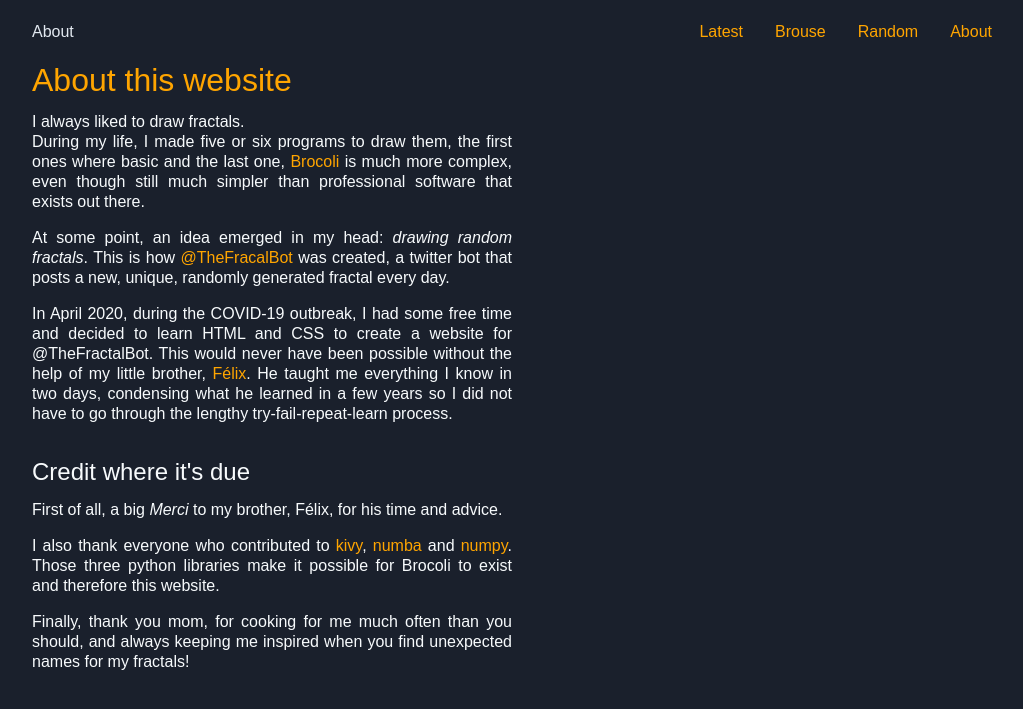
After one commit to ddorn/thefractal.space, a Flask app: page /about in a window 1280 px wide. The commit adds this page. Shown: the top 709 px of the page, without its empty margins (128-1151 px from the left). Run offline with Flask 2, Linux system fonts and the light colour scheme.

Commit message:
add about page

```diff
--- a/thefractalbot_web/app.py
+++ b/thefractalbot_web/app.py
@@ -52,10 +52,15 @@ def random():
 def brouse():
     today = datetime.today()
     one_day = timedelta(1)
-    days = [today - i * one_day for i in range(10)]
+    days = [today - i * one_day for i in range(60)]
     for day in days:
         ensure_daily_exists(day)
-    return render_template("brouse.html", days=days)
+    return render_template("brouse.html", days=days, title="Browse")
+
+
+@app.route("/about")
+def about():
+    return render_template("about.html", title="About")
 
 
 if __name__ == '__main__':
--- a/thefractalbot_web/static/style.css
+++ b/thefractalbot_web/static/style.css
@@ -20,8 +20,8 @@ menu, nav, output, ruby, section, summary,
 time, mark, audio, video {
 	margin: 0;
 	padding: 0;
+	font: inherit;
 	font-size: 100%;
-	font: inherit;
 	vertical-align: baseline;
     text-decoration: none;
 }
@@ -61,11 +61,14 @@ table {
     --blue-200: #354157;
     --blue-100: #1a202c;
     --orange: #ffa500;
+    --font-fat: "Cantarell", sans-serif;
+    --font-thin: "Cantarell Light", sans-serif;
 }
 
 * {
     /*border: 1px solid white !important;*/
     border: 0 solid var(--blue-100);
+    box-sizing: border-box;
 }
 
 :focus {
@@ -77,20 +80,24 @@ table {
             border-top-color 0.3s;
 }
 
+em {
+    font-style: italic;
+}
+
 body {
     margin: 0;
     padding: 0;
-    font-family: sans-serif;
+    font-family: var(--font-thin);
     color: var(--blue-900);
     background: var(--blue-100);
-    box-sizing: border-box;
 }
 
 .narrow_container {
-    max-width: 80%;
+    max-width: 75%;
     display: flex;
     flex-direction: column;
-    margin: 0 auto;
+    margin: 0 auto 2em auto;
+
 }
 
 a {
@@ -103,26 +110,27 @@ a:hover {
 }
 
 .top_bar {
-    padding: 1.5em 1.5em;
+    padding: 1.5em 0;
     align-items: center;
     /*background: var(--blue-100);*/
 }
 
-.big__title {
+.bar__title {
     color: var(--blue-700);
     position: center;
+    font-family: var(--font-fat);
 }
 
 .top_bar .navbar a {
     margin-left: 2em;
     padding: 0;
+    font-family: var(--font-fat);
 }
 
 
 .brouse__container {
     display: grid;
     grid-template-columns: repeat(4, 1fr);
-    padding: 0 1.5em;
     grid-gap: 1em;
 }
 
@@ -161,6 +169,7 @@ a:hover {
 
 .navbar a {
     margin: 0 0 0 0.5rem ;
+    font-family: var(--font-fat);
 }
 
 
@@ -168,6 +177,7 @@ a:hover {
     color: var(--blue-700);
     margin-top: 1rem;
     font-size: 1.5rem;
+    font-family: var(--font-fat);
 }
 
 .aside__subtitle {
@@ -228,3 +238,22 @@ aside {
     display: flex;
     justify-content: space-between;
 }
+
+.title--about {
+    font-size: 2em;
+    color: var(--orange);
+    font-family: var(--font-fat);
+}
+
+.section__title--about {
+    font-size: 1.5em;
+    margin-top: 1.5em;
+    font-family: var(--font-fat);
+}
+
+.p--about {
+    margin-top: 1em;
+    width: 50%;
+    text-align: justify;
+    line-height: 1.25em;
+}
--- /dev/null
+++ b/thefractalbot_web/templates/about.html
@@ -0,0 +1,53 @@
+{% extends "layouts/regular.html" %}
+{% block content %}
+    <h1 class="title--about">About this website</h1>
+    <p class="p--about">
+        I always liked to draw fractals. <br>
+        During my life, I made five or six programs to
+        draw them, the first ones where basic and the last
+        one, <a href="https://gitlab.com/ddorn/brocoli">Brocoli</a>
+        is much more complex, even though still much simpler than
+        professional software that exists out there.
+    </p>
+
+    <p class="p--about">
+        At some point, an idea emerged in my head:
+        <em>drawing random fractals</em>. This is how
+        <a href="https://twitter.com/TheFractalBot">@TheFracalBot</a>
+        was created, a twitter bot that posts a new, unique, randomly
+        generated fractal every day.
+    </p>
+
+    <p class="p--about">
+        In April 2020, during the COVID-19 outbreak,
+        I had some free time and decided to learn HTML
+        and CSS to create a website for @TheFractalBot.
+        This would never have been possible without the
+        help of my little brother, <a href="https://felixdorn.fr">Félix</a>.
+        He taught me everything I know in two days,
+        condensing what he learned in a few years so
+        I did not have to go through the lengthy
+        try-fail-repeat-learn process.
+    </p>
+
+    <h2 class="section__title--about">Credit where it's due</h2>
+    <p class="p--about">
+        First of all, a big <em>Merci</em> to my brother, Félix,
+        for his time and advice.
+    </p>
+    <p class="p--about">
+        I also thank everyone who contributed to
+        <a href="https://kivy.org/">kivy</a>,
+        <a href="https://numba.pydata.org/">numba</a> and
+        <a href="https://numpy.org/">numpy</a>.
+        Those three python libraries make it possible
+        for Brocoli to exist and therefore this website.
+    </p>
+    <p class="p--about">
+        Finally, thank you mom, for cooking for me much often
+        than you should, and always keeping me inspired when you find
+        unexpected names for my fractals!
+    </p>
+
+
+{% endblock %}
--- a/thefractalbot_web/templates/index.html
+++ b/thefractalbot_web/templates/index.html
@@ -1,4 +1,4 @@
-{% extends "base.html" %}
+{% extends "layouts/base.html" %}
 {% block body %}
     <div class="container">
         <img src="{{ url_for("static", filename=fractal_src) }}" alt="The Fractal" class="fractal">
@@ -8,7 +8,7 @@
                     <a href="{{ url_for("latest") }}">Latest</a>
                     <a href="{{ url_for("brouse") }}">Brouse</a>
                     <a href="{{ url_for("random") }}">Random</a>
-                    <a href="about.html">About</a>
+                    <a href="{{ url_for("about") }}">About</a>
                 </nav>
 
                 <h1 class="aside__title">{{ title }}</h1>
--- a/thefractalbot_web/templates/base.html
+++ b/thefractalbot_web/templates/layouts/base.html
@@ -5,7 +5,7 @@
     <meta name="viewport"
           content="width=device-width, user-scalable=yes, initial-scale=1.0, maximum-scale=6.0, minimum-scale=1.0">
     <meta http-equiv="X-UA-Compatible" content="ie=edge">
-    <title>The Fractal Bot - {{ title }}</title>
+    <title>{{ title }} - The Fractal Bot</title>
     <link rel="stylesheet" href="{{ url_for("static", filename="style.css") }}">
 </head>
 <body>
--- /dev/null
+++ b/thefractalbot_web/templates/layouts/regular.html
@@ -0,0 +1,20 @@
+{% extends "layouts/base.html" %}
+
+{% block body %}
+    <div class="narrow_container">
+        <nav class="top_bar separate_two">
+            <h1 class="bar__title">{{ title }}</h1>
+            <div class="navbar">
+                <a href="{{ url_for("latest") }}">Latest</a>
+                <a href="{{ url_for("brouse") }}">Brouse</a>
+                <a href="{{ url_for("random") }}">Random</a>
+                <a href="{{ url_for("about") }}">About</a>
+            </div>
+        </nav>
+
+        {% block content %}
+            This is an empty regular page.
+        {% endblock %}
+
+    </div>
+{% endblock %}
```
Also changed, not shown: thefractalbot_web/templates/brouse.html (+2 -14 lines).
